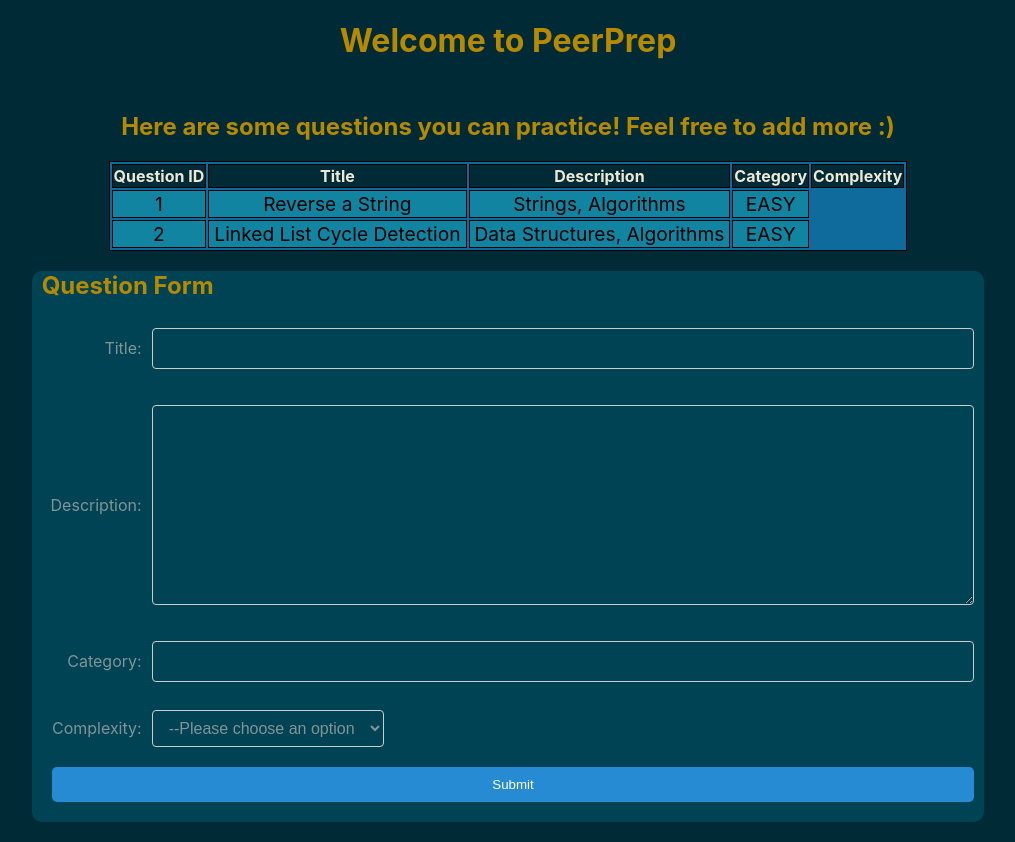
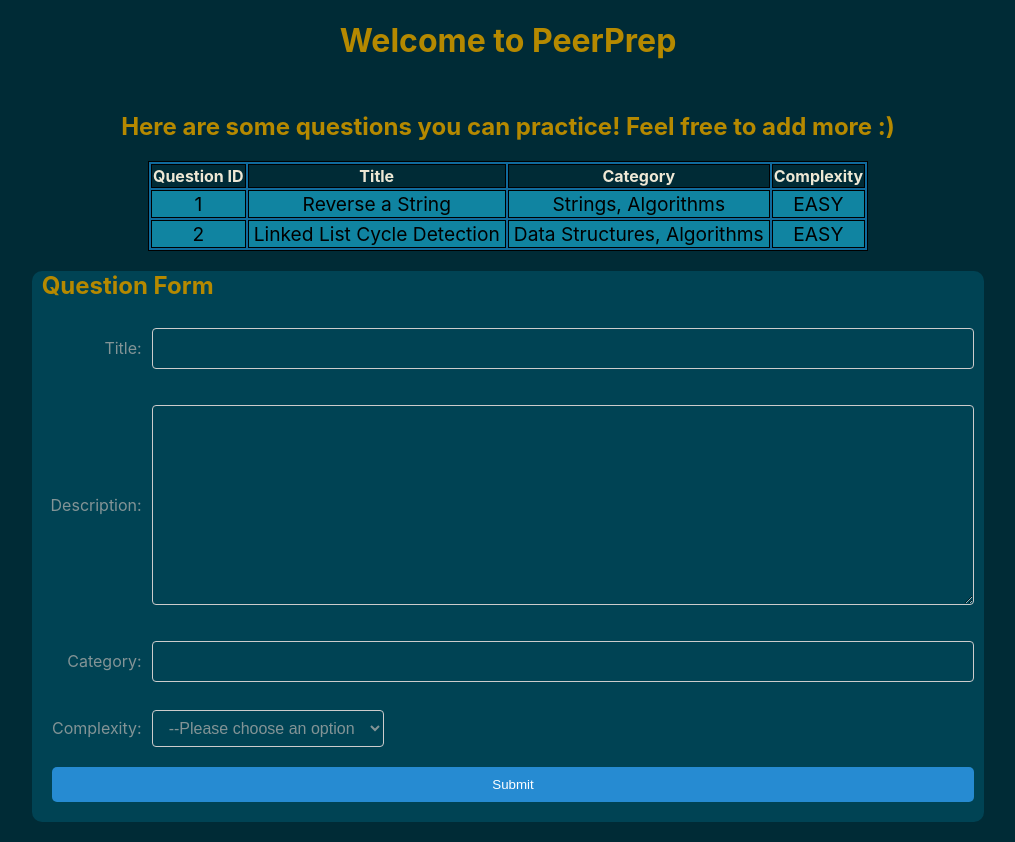
Before and after one commit to PeanutButters93/ay2324s1-course-assessment-g53, a React (Create React App) app in the folder frontend/: page / in a window 1280 px wide. Shown: the whole page, without its empty margins (132-1147 px from the left). Built offline with nearby package versions, Linux system fonts and the light colour scheme; the HTML template or start-up script is replaced by a standard one.

Commit message:
QuestionTable : Remove Description from header

```diff
--- a/frontend/src/components/QuestionTable.js
+++ b/frontend/src/components/QuestionTable.js
@@ -11,7 +11,6 @@ const QuestionTable = (props) => {
           <tr>
             <th>Question ID</th>
             <th>Title</th>
-            <th>Description</th>
             <th>Category</th>
             <th>Complexity</th>
           </tr>
```
